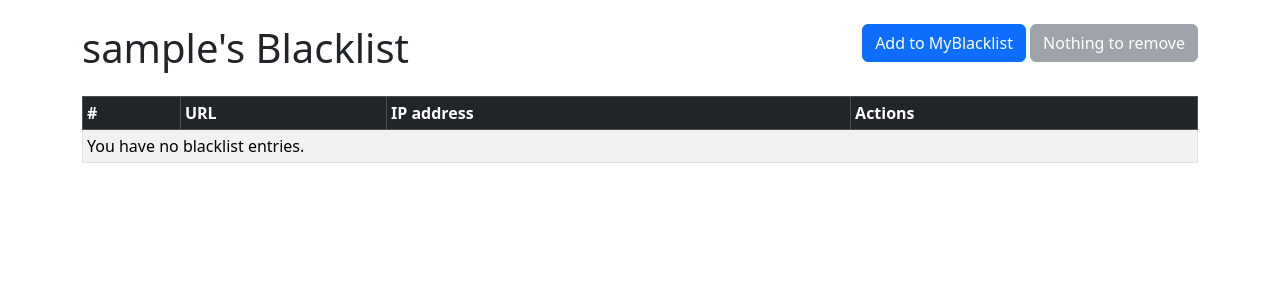
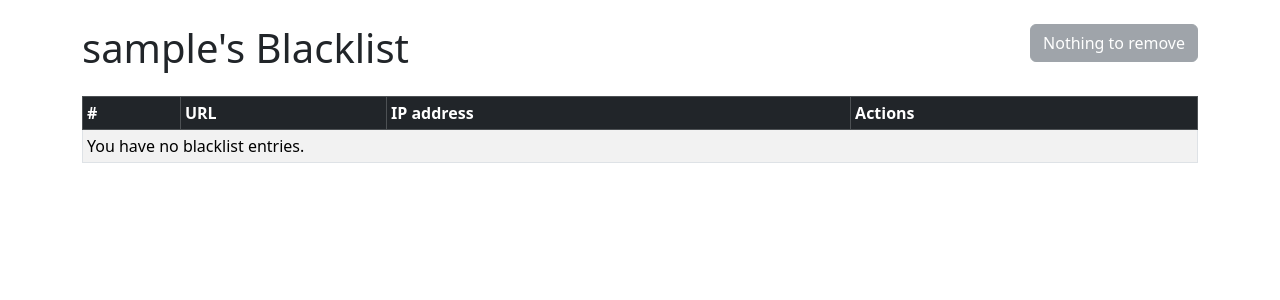
Before and after one commit to Gustav2/NetSparrow, a Django app: page /myblacklist/ in a window 1280 px wide. Shown: the part 56-356 px from the top of the page. Run offline with Django 3.2, Linux system fonts and the light colour scheme; the visitor is signed in with stand-in values (Sample User, id 1); data that the repository does not hold is empty.

Commit message:
I have removed the add fuctions on myblacklist

```diff
--- a/django_central_server/django_server/website/templates/add_blacklist.html
+++ b/django_central_server/django_server/website/templates/add_blacklist.html
@@ -1,4 +1,4 @@
-{% extends 'base.html' %}
+{% comment %} {% extends 'base.html' %}
 
 {% block content %}
 <div class="col-md-6 offset-md-3">
@@ -21,4 +21,4 @@
         <a href="{% url 'myblacklist' %}" class="btn btn-secondary">Cancel</a>
     </form>
 </div>
-{% endblock %}
+{% endblock %} {% endcomment %}
--- a/django_central_server/django_server/website/templates/myblacklist.html
+++ b/django_central_server/django_server/website/templates/myblacklist.html
@@ -4,7 +4,7 @@
 <div class="d-flex justify-content-between mb-3">
   <h1>{{ user.username }}'s Blacklist</h1>
   <div>
-    <a href="{% url 'add_to_central_blacklist' %}" class="btn btn-primary">Add to MyBlacklist</a>
+    {% comment %} <a href="{% url 'add_to_central_blacklist' %}" class="btn btn-primary">Add to MyBlacklist</a> {% endcomment %}
     {% if myblacklists %}
       <a href="{% url 'remove_all_from_my_blacklist' %}" class="btn btn-danger">Remove All</a>
     {% else %}
--- a/django_central_server/django_server/website/urls.py
+++ b/django_central_server/django_server/website/urls.py
@@ -12,5 +12,5 @@ urlpatterns = [
     path('remove_from_my_blacklist/<int:blacklist_id>/', views.remove_from_my_blacklist, name='remove_from_my_blacklist'),
     path('add_all_to_my_blacklist/', views.add_all_to_my_blacklist, name='add_all_to_my_blacklist'),
     path('remove_all_from_my_blacklist/', views.remove_all_from_my_blacklist, name='remove_all_from_my_blacklist'),
-    path('add_to_central_blacklist/', views.add_to_central_blacklist, name='add_to_central_blacklist'),
+#    path('add_to_central_blacklist/', views.add_to_central_blacklist, name='add_to_central_blacklist'),
 ]
--- a/django_central_server/django_server/website/views.py
+++ b/django_central_server/django_server/website/views.py
@@ -104,28 +104,28 @@ def remove_all_from_my_blacklist(request):
 
     return redirect('myblacklist')
 
-def add_to_central_blacklist(request):
-    if request.user.is_authenticated:
-        if request.method == 'POST':
-            form = AddToCentralBlacklistForm(request.POST)
-            if form.is_valid():
-                ip = form.cleaned_data.get('IP')
-                url = form.cleaned_data.get('URL')
+# def add_to_central_blacklist(request):
+#     if request.user.is_authenticated:
+#         if request.method == 'POST':
+#             form = AddToCentralBlacklistForm(request.POST)
+#             if form.is_valid():
+#                 ip = form.cleaned_data.get('IP')
+#                 url = form.cleaned_data.get('URL')
 
-                # Create or get the central blacklist entry
-                blacklist_entry, created = Blacklist.objects.get_or_create(ip=ip, url=url)
+#                 # Create or get the central blacklist entry
+#                 blacklist_entry, created = Blacklist.objects.get_or_create(ip=ip, url=url)
 
-                # Add to user's MyBlacklist
-                MyBlacklist.objects.get_or_create(user=request.user, blacklist_entry=blacklist_entry)
+#                 # Add to user's MyBlacklist
+#                 MyBlacklist.objects.get_or_create(user=request.user, blacklist_entry=blacklist_entry)
 
-                messages.success(request, 'Entry added to your MyBlacklist')
-                return redirect('myblacklist')
-            else:
-                messages.error(request, 'There was an error in your form submission.')
-        else:
-            form = AddToCentralBlacklistForm()
-    else:
-        messages.error(request, 'You need to be logged in to add entries to your MyBlacklist.')
-        return redirect('login')
+#                 messages.success(request, 'Entry added to your MyBlacklist')
+#                 return redirect('myblacklist')
+#             else:
+#                 messages.error(request, 'There was an error in your form submission.')
+#         else:
+#             form = AddToCentralBlacklistForm()
+#     else:
+#         messages.error(request, 'You need to be logged in to add entries to your MyBlacklist.')
+#         return redirect('login')
 
-    return render(request, 'add_blacklist.html', {'form': form})
+#     return render(request, 'add_blacklist.html', {'form': form})
```
